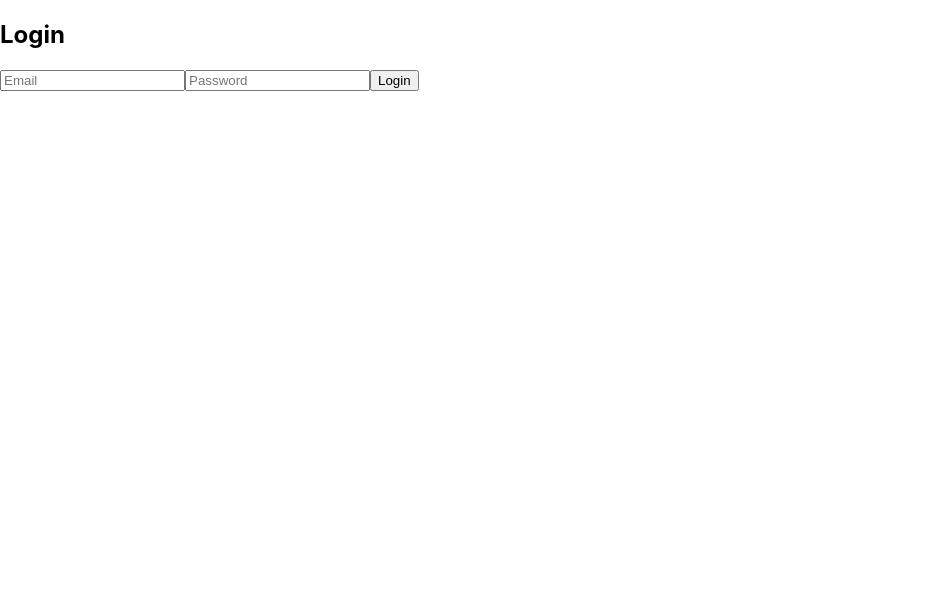
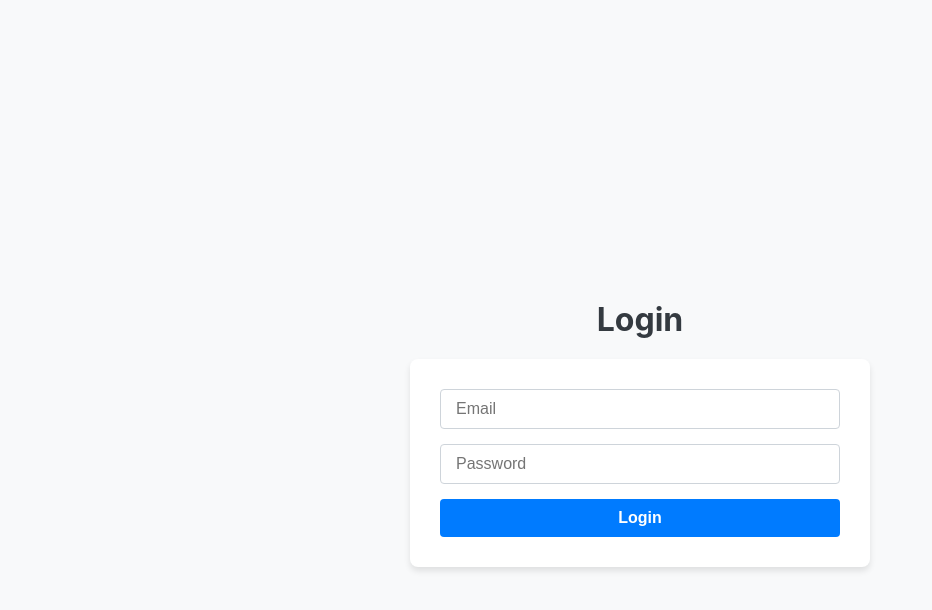
Before and after one commit to tharunkesana8978/authorization, a React (Create React App) app in the folder frontend/: page /Login in a window 1280 px wide. Shown: the top 610 px of the page, without its empty margins (0-932 px from the left). Built offline with nearby package versions, Linux system fonts and the light colour scheme.

Commit message:
login js&css

```diff
--- a/frontend/src/components/Auth/Login.js
+++ b/frontend/src/components/Auth/Login.js
@@ -1,40 +1,57 @@
 import React, { useState } from "react";
+import API from "../../utils/api";
 import { useNavigate } from "react-router-dom";
-import API from "../../utils/api";
+import "./login.css";
+
 
 const Login = () => {
-    const [email, setEmail] = useState("");
-    const [password, setPassword] = useState("");
+    const [credentials, setCredentials] = useState({
+        email: "",
+        password: "",
+    });
+
     const navigate = useNavigate();
 
-    const handleLogin = async (e) => {
+    const handleChange = (e) => {
+        setCredentials({ ...credentials, [e.target.name]: e.target.value });
+    };
+
+    const handleSubmit = async (e) => {
         e.preventDefault();
         try {
-            const { data } = await API.post("/auth/login", { email, password });
-            localStorage.setItem("token", data.token);
-            const role = JSON.parse(atob(data.token.split(".")[1])).role;
-            navigate(`/${role.toLowerCase()}`);
+            const { data } = await API.post("/auth/login", credentials);
+            localStorage.setItem("authToken", data.token);
+            alert("Login successful!");
+
+
+            const user = JSON.parse(atob(data.token.split(".")[1]));
+            if (user.role === "Admin") navigate("/admin-dashboard");
+            else if (user.role === "Manager") navigate("/manager-dashboard");
+            else navigate("/employee-dashboard");
         } catch (error) {
-            alert("Invalid credentials");
+            console.error(error);
+            alert("Login failed.");
         }
     };
 
     return (
         <div className="container">
             <h2>Login</h2>
-            <form onSubmit={handleLogin}>
+            <form onSubmit={handleSubmit}>
                 <input
                     type="email"
+                    name="email"
                     placeholder="Email"
-                    value={email}
-                    onChange={(e) => setEmail(e.target.value)}
+                    value={credentials.email}
+                    onChange={handleChange}
                     required
                 />
                 <input
                     type="password"
+                    name="password"
                     placeholder="Password"
-                    value={password}
-                    onChange={(e) => setPassword(e.target.value)}
+                    value={credentials.password}
+                    onChange={handleChange}
                     required
                 />
                 <button type="submit">Login</button>
--- /dev/null
+++ b/frontend/src/components/Auth/login.css
@@ -0,0 +1,71 @@
+.container {
+    display: flex;
+    flex-direction: column;
+    align-items: center;
+    justify-content: center;
+    min-height: 100vh;
+    background-color: #f8f9fa;
+    padding: 20px;
+}
+
+h2 {
+    margin-bottom: 20px;
+    font-size: 2rem;
+    color: #343a40;
+    text-align: center;
+}
+
+form {
+    display: flex;
+    flex-direction: column;
+    align-items: center;
+    width: 100%;
+    max-width: 400px;
+    background-color: #ffffff;
+    padding: 30px;
+    border-radius: 8px;
+    box-shadow: 0 4px 6px rgba(0, 0, 0, 0.1);
+}
+
+input {
+    width: 100%;
+    padding: 10px 15px;
+    margin-bottom: 15px;
+    font-size: 1rem;
+    border: 1px solid #ced4da;
+    border-radius: 4px;
+    box-sizing: border-box;
+}
+
+input:focus {
+    border-color: #80bdff;
+    outline: none;
+    box-shadow: 0 0 5px rgba(0, 123, 255, 0.5);
+}
+
+button {
+    width: 100%;
+    padding: 10px 15px;
+    font-size: 1rem;
+    font-weight: bold;
+    color: #ffffff;
+    background-color: #007bff;
+    border: none;
+    border-radius: 4px;
+    cursor: pointer;
+    transition: background-color 0.3s ease;
+}
+
+button:hover {
+    background-color: #0056b3;
+}
+
+@media (max-width: 768px) {
+    form {
+        padding: 20px;
+    }
+
+    h2 {
+        font-size: 1.5rem;
+    }
+}
```
